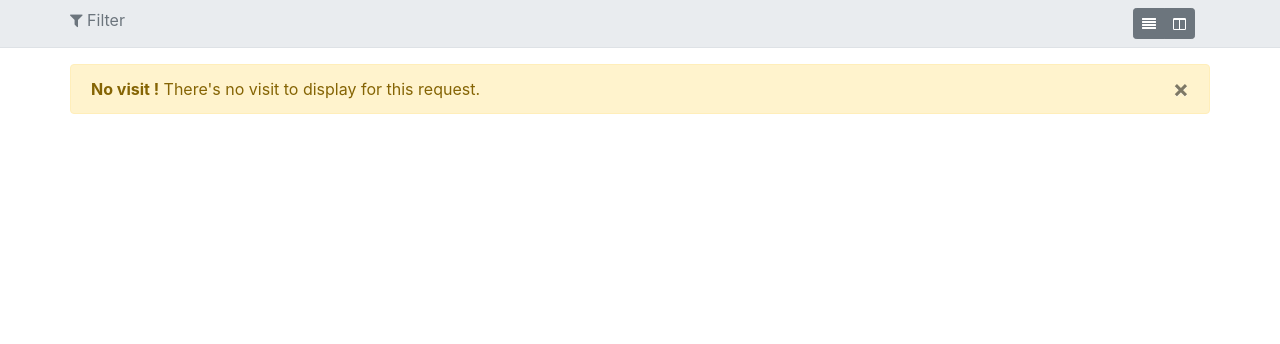
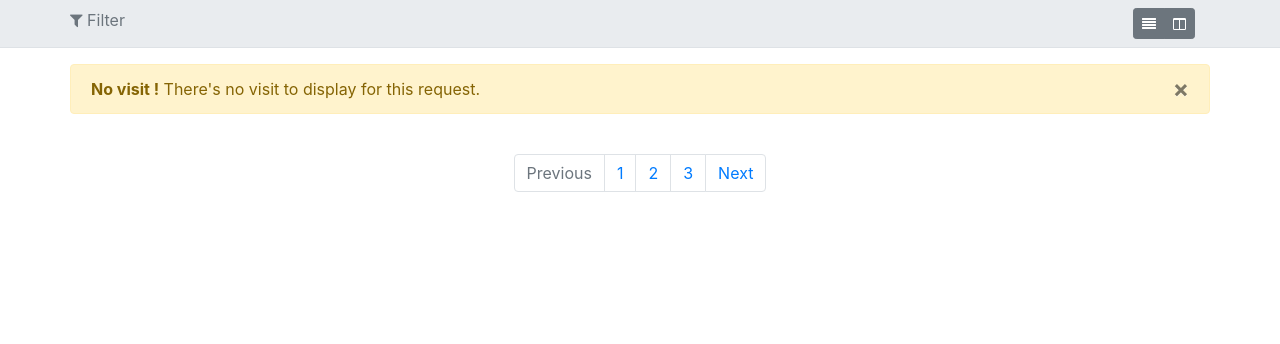
Before and after one commit to VisiteVirtuelle/VisiteVirtuelle-Symfony, a Symfony app: template templates/Visit/list_card.html.twig in a window 1280 px wide. Shown: the part 57-401 px from the top of the page. Run offline with Twig, Linux system fonts and the light colour scheme; the template is opened without the code that fills it, so the values that code supplies are empty; some libraries are stand-ins or nearby versions.

Commit message:
[FIX] form widget currency
Le logo de la monnaie est correctement placée en base et horizontal
+ WIP pagination pour le listage des visites

```diff
--- /dev/null
+++ b/templates/Default/_pagination.html.twig
@@ -0,0 +1,13 @@
+<nav aria-label="page navigation">
+    <ul class="pagination justify-content-center">
+        <li class="page-item disabled">
+            <a class="page-link" href="#" tabindex="-1">Previous</a>
+        </li>
+        <li class="page-item"><a class="page-link" href="#">1</a></li>
+        <li class="page-item"><a class="page-link" href="#">2</a></li>
+        <li class="page-item"><a class="page-link" href="#">3</a></li>
+        <li class="page-item">
+            <a class="page-link" href="#">Next</a>
+        </li>
+    </ul>
+</nav>
--- a/templates/Visit/list_card.html.twig
+++ b/templates/Visit/list_card.html.twig
@@ -25,8 +25,10 @@
                             {% if app.user == visit.owner or is_granted('ROLE_ADMIN') %}
                                 <div class="col d-flex flex-row-reverse">
                                     <a href="{{ path('visit_editor_edit', {'id': visit.id}) }}">
-                                        {{ 'visit.list.edit'|trans }}
-                                        <i class="fa fa-cog"></i>
+                                        <small>
+                                            {{ 'visit.list.edit'|trans }}
+                                            <i class="fa fa-cog"></i>
+                                        </small>
                                     </a>
                                 </div>
                             {% endif %}
@@ -63,4 +65,8 @@
             </div>
         {% endif %}
     </div>
+
+    <div class="pt-4">
+        {% include 'Default/_pagination.html.twig' %}
+    </div>
 {% endblock %}
--- a/templates/Visit/list_row.html.twig
+++ b/templates/Visit/list_row.html.twig
@@ -68,4 +68,8 @@
             </tbody>
         </table>
     </div>
+
+    <div class="pt-4">
+        {% include 'Default/_pagination.html.twig' %}
+    </div>
 {% endblock %}
--- a/templates/Visit/show.html.twig
+++ b/templates/Visit/show.html.twig
@@ -41,7 +41,7 @@
 
 {% block main %}
     <div class="text-center py-3">
-        <h4>{{ visit.name }}</h2>
+        <h4>{{ visit.name }}</h4>
         <canvas style="height:100%; width:100%;"></canvas>
     </div>
 {% endblock %}
```
Also changed, not shown: templates/form/base.html.twig (+8 -1 lines).
